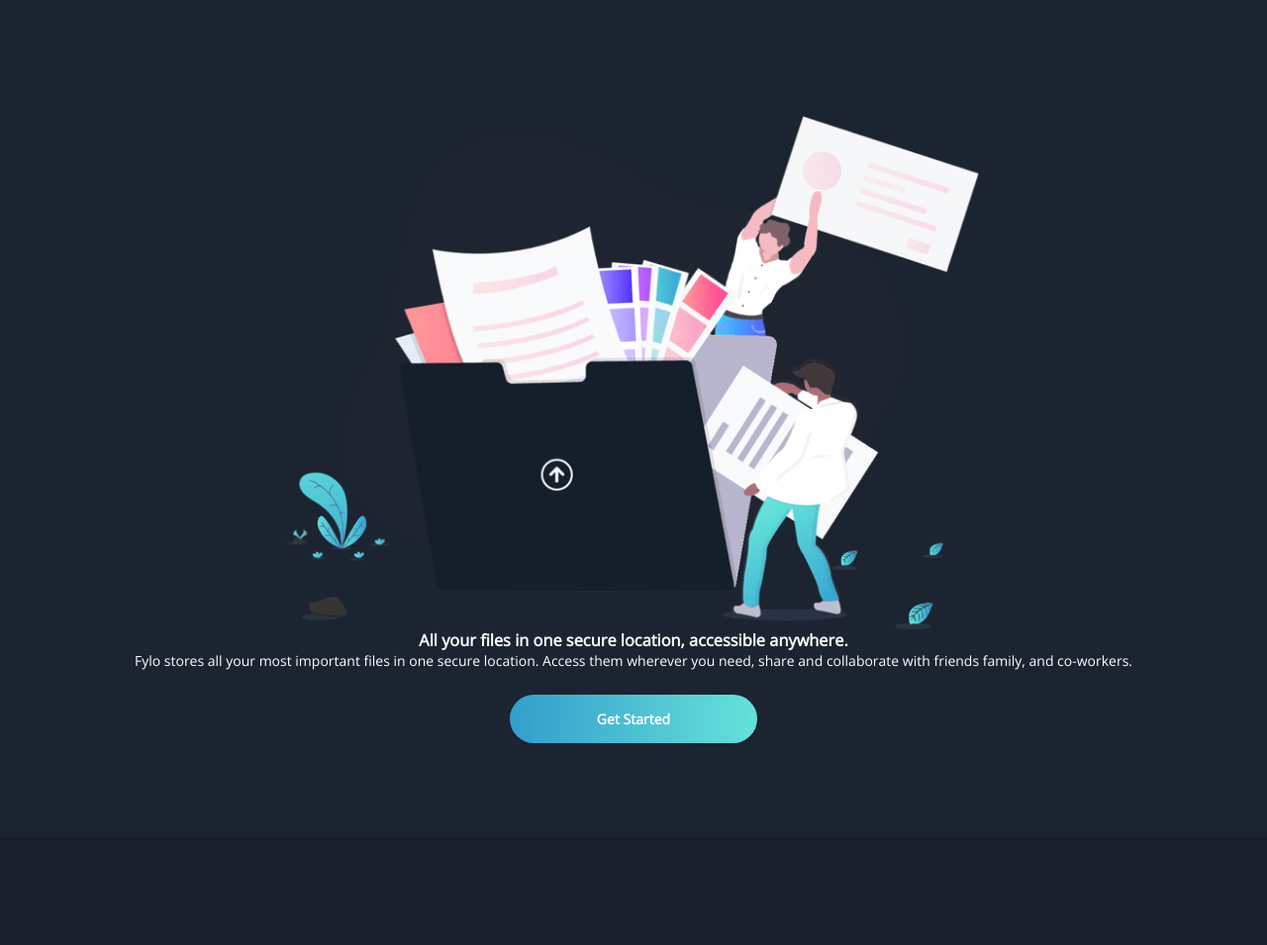
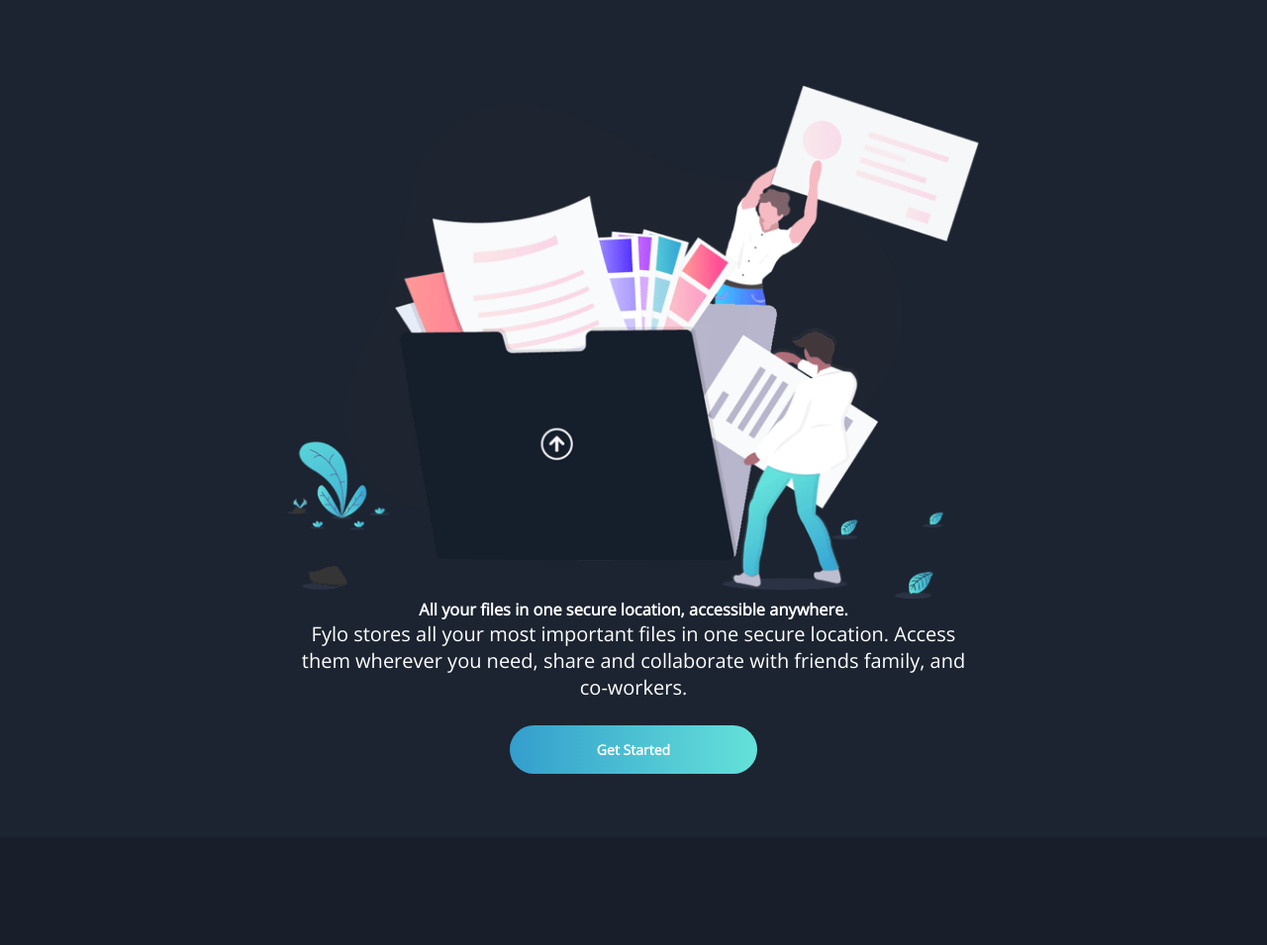
Before and after one commit to Brymmobaggins/fylo-darktheme-landingPage, a plain HTML site: page index.html in a window 1280 px wide. Shown: the part 138-1093 px from the top of the page at 99% size. Drawn offline with nearby package versions, Linux system fonts and the light colour scheme.

Commit message:
update project -modify css file

```diff
--- a/style.css
+++ b/style.css
@@ -91,7 +91,7 @@
   width: 740px;
   margin: 40px;
 }
-.getStartedd p {
+.getStarted p {
   padding: 0 25px;
   width: 740px;
   font-size: 20px;
```
Also changed, not shown: index.html (+0 -6 lines).
